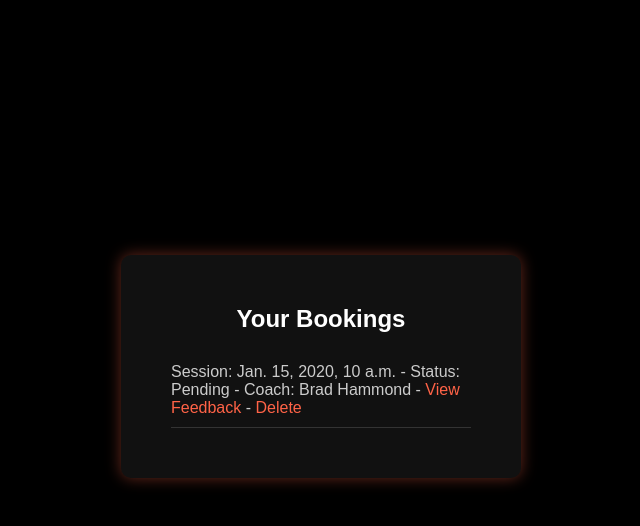
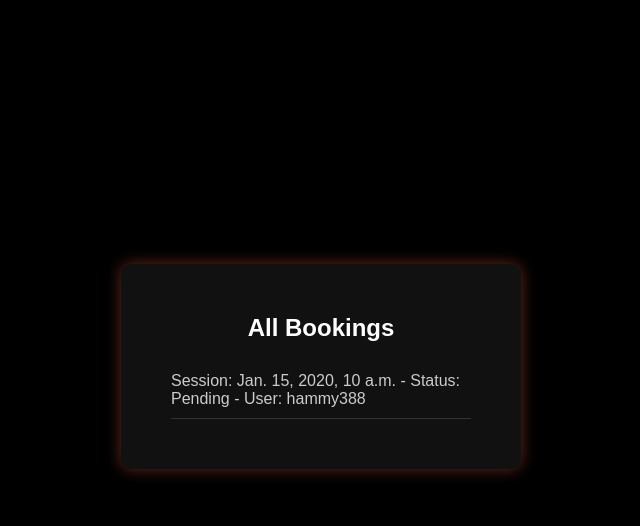
Before and after one commit to Brad-Hammond/Hammond-Hustle, a Django app: page /manage_bookings/ in a window 1280 px wide. Shown: the part 68-594 px from the top of the page, without its empty margins (319-959 px from the left). Run offline with Django 4.2, Linux system fonts and the light colour scheme; a user stored in the database is signed in; data comes from the database, SQL or seed files in the repository; tables that the repository leaves empty hold one stand-in row (values such as "Sample post").

Commit message:
Feat: Updated html so that admins can view all - bookings.

```diff
--- a/bookings/templates/bookings/manage_bookings.html
+++ b/bookings/templates/bookings/manage_bookings.html
@@ -22,28 +22,16 @@
     </header>
 
     <section class="manage-bookings-section" id="color-black">
-      <h2>Your Bookings</h2>
-
-      {% if is_user %}
-      <!-- Display user's own bookings as usual -->
-      {% if bookings %}
+      {% if is_admin %}
+        <h2>All Bookings</h2>
         <ul>
           {% for booking in bookings %}
             <li>
-          Session: {{ booking.session_time }} - Status: {{ booking.status }}
-          {% if booking.feedback %}
-          - <a href="{% url 'view_feedback' booking.id %}">View Feedback</a>
-          {% endif %}
-          - <a href="{% url 'delete_booking' booking.id %}" onclick="return confirm('Are you sure?');">Delete</a>
+              Session: {{ booking.session_time }} - Status: {{ booking.status }} - User: {{ booking.user.username }}
             </li>
           {% endfor %}
         </ul>
-      {% else %}
-      <p>You have no current bookings.</p>
-      {% endif %}
-
       {% elif is_employee %}
-      <!-- Display pending bookings for approval -->
         <h3>Pending Bookings for Approval</h3>
         {% if pending_bookings %}
           <ul>
@@ -78,13 +66,13 @@
           <p>No approved bookings.</p>
         {% endif %}
 
-      {% elif is_admin %}
-      <!-- Admin's view of all bookings -->
+      {% elif is_user %}
+        <h2>Your Bookings</h2>
         {% if bookings %}
           <ul>
             {% for booking in bookings %}
               <li>
-          Session: {{ booking.session_time }} - Status: {{ booking.status }} - Coach: {{ booking.coach }}
+                Session: {{ booking.session_time }} - Status: {{ booking.status }}
                 {% if booking.feedback %}
                   - <a href="{% url 'view_feedback' booking.id %}">View Feedback</a>
                 {% endif %}
@@ -93,7 +81,7 @@
             {% endfor %}
           </ul>
         {% else %}
-      <p>No bookings available.</p>
+          <p>You have no current bookings.</p>
         {% endif %}
       {% endif %}
     </section>
```
Lines whose indentation alone changed are shown as unchanged.
